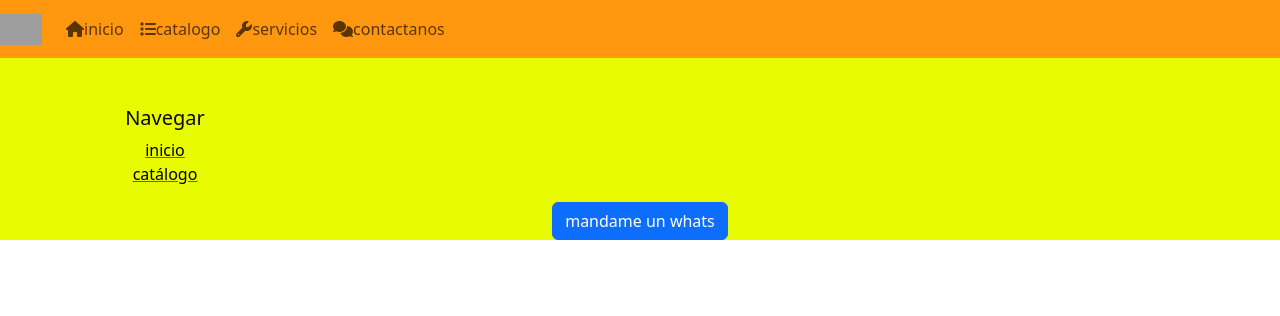
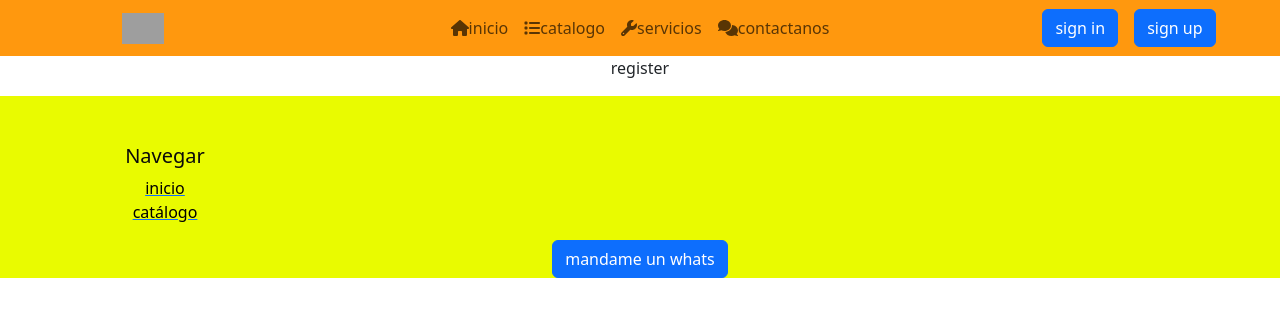
Before and after one commit to DrummerCG/Front-Decoraciones, a React (Create React App) app in the folder front-decoraciones/: page /sign-in in a window 1280 px wide. Shown: the top 316 px of the page. Built offline with nearby package versions, Linux system fonts and the light colour scheme; grey boxes are pictures that could not be loaded.

Commit message:
plantilla autentificacion
se anaden estilos y una plantilla basica para manejar autentificacion

```diff
--- a/front-decoraciones/src/components/App.js
+++ b/front-decoraciones/src/components/App.js
@@ -6,6 +6,8 @@ import Home from './specific/Home';
 import Catalog from './specific/Catalog';
 import Services from './specific/Services';
 import ContactUs from './specific/ContactUs';
+import Login from './specific/user/authentification/Login';
+import Register from './specific/user/authentification/Register';
 import { BrowserRouter, Routes, Route } from 'react-router-dom';
 import 'bootstrap/dist/css/bootstrap.min.css';
 import '../styles/App.css'
@@ -20,11 +22,12 @@ function App() {
           <Route path="/catalogo" element={<Catalog />} />
           <Route path="/servicios" element={<Services />} />
           <Route path="/contactanos" element={<ContactUs />} />
+          <Route path="/login" element={<Login />} />
+          <Route path="/sign-in" element={<Register />} />
         </Routes>
         <Footer fecha = "prueba de props."/>
       </BrowserRouter>
     </div>
-
   );
 }
 
--- a/front-decoraciones/src/components/base/Header.js
+++ b/front-decoraciones/src/components/base/Header.js
@@ -1,38 +1,49 @@
 import React from 'react';
-import { Navbar, Nav } from 'react-bootstrap';
-import { Link } from 'react-router-dom';
-import {faHome, faList, faWrench, faComments } from '@fortawesome/free-solid-svg-icons';
-import {FontAwesomeIcon } from '@fortawesome/react-fontawesome';
+import { Navbar, Nav, Button } from 'react-bootstrap';
+import { Link, useNavigate } from 'react-router-dom';
+import { faHome, faList, faWrench, faComments } from '@fortawesome/free-solid-svg-icons';
+import { FontAwesomeIcon } from '@fortawesome/react-fontawesome';
+import UserOptions from '../specific/user/UserOptions';
 
 
 const Header = () => {
+
+    const navigate = useNavigate();
+
     return (
-        <Navbar className="app-bg-primary">
+        <Navbar className='app-bg-primary row expand-lg fixed-top sticky-top' id='app-navbar'>
+            <div className='col-3'>
                 <Navbar.Brand className='mr-auto' href='/'>
                     <img src={"https://www.zarla.com/images/zarla-aura-pop-1x1-2400x2400-20210614-9374fqjfdqb9wjfddjgq.png?crop=1:1,smart&width=250&dpr=2"} height='31.5' alt='small-company-logo' />
                 </Navbar.Brand>
-            <Nav className="ml-auto" navbar>
+            </div>
+            <div className='col-6' id='app-nav'>
+                <Nav className='d-flex align-items-center flex-grow-1 justify-content-center' navbar>
                     <Nav.Item className="d-flex align-items-center">
                         <Link className='nav-link' to='/'>
-                                <FontAwesomeIcon icon={faHome}/><span >inicio</span>
+                            <FontAwesomeIcon icon={faHome} /><span >inicio</span>
                         </Link>
                     </Nav.Item>
                     <Nav.Item className="d-flex align-items-center">
                         <Link className='nav-link' to='/catalogo'>
-                                <FontAwesomeIcon icon={faList}/><span >catalogo</span>
+                            <FontAwesomeIcon icon={faList} /><span >catalogo</span>
                         </Link>
                     </Nav.Item>
                     <Nav.Item className="d-flex align-items-center">
                         <Link className='nav-link' to='/servicios'>
-                            <FontAwesomeIcon icon={faWrench}/><span >servicios</span>
+                            <FontAwesomeIcon icon={faWrench} /><span >servicios</span>
                         </Link>
                     </Nav.Item>
                     <Nav.Item className="d-flex align-items-center">
                         <Link className='nav-link' to='/contactanos'>
-                            <FontAwesomeIcon icon={faComments}/><span >contactanos</span>
+                            <FontAwesomeIcon icon={faComments} /><span >contactanos</span>
                         </Link>
                     </Nav.Item>
                 </Nav>
+            </div>
+            <div className='col-3' id='app-auth'>
+                <UserOptions />
+            </div>
         </Navbar>
     )
 
--- /dev/null
+++ b/front-decoraciones/src/components/specific/user/UserOptions.js
@@ -0,0 +1,33 @@
+import React, {useState} from "react";
+import { Button } from 'react-bootstrap';
+import { useNavigate } from 'react-router-dom';
+
+const UserOptions = () => {
+    const [isLogged, setIsLogged] = useState(false);
+
+    const navigate = useNavigate();
+
+    const handleSignInClick = () => {
+        navigate('/login');
+    };
+
+    const handleRegisterClick = () => {
+        navigate('/sign-in');
+    }
+
+    if (isLogged) {
+        return (
+            <div>
+                <Button className='me-3' id='app-sign-in-button'> sign out </Button>
+            </div>
+        )
+    }
+    return (
+        <>
+            <Button className='me-3' id='app-sign-in-button' onClick={handleSignInClick}> sign in </Button>
+            <Button id='app-sign-up-button' onClick={handleRegisterClick}> sign up </Button>
+        </>
+    )
+}
+
+export default UserOptions;
--- /dev/null
+++ b/front-decoraciones/src/components/specific/user/authentification/Login.js
@@ -0,0 +1,65 @@
+import React, { useState } from "react";
+import Button from 'react-bootstrap/Button';
+import Form from 'react-bootstrap/Form';
+import Modal from 'react-bootstrap/Modal';
+
+const Login = () => {
+    const [show, setShow] = useState(false);
+
+    const handleClose = () => setShow(false);
+    const handleShow = () => setShow(true);
+
+    return (
+        <>
+            <Button
+                variant="primary" onClick={handleShow}>
+                Iniciar Sesión
+            </Button>
+
+            <Modal show={show} onHide={handleClose}>
+                <Modal.Header closeButton>
+                    <Modal.Title>Iniciar Sesión</Modal.Title>
+
+                </Modal.Header>
+                <Modal.Body>
+                    <Form>
+                        <Form.Group className="mb-3" controlId="formBasicEmail">
+                            <Form.Label>Correo
+                                electrónico</Form.Label>
+                            <Form.Control type="email" placeholder="Enter email" />
+                        </Form.Group>
+
+                        <Form.Group className="mb-3" controlId="formBasicPassword">
+                            <Form.Label>Contraseña</Form.Label>
+
+                            <Form.Control type="password" placeholder="Password" />
+                        </Form.Group>
+                        <Form.Group className="mb-3">
+                            <Form.Check type="checkbox"
+                                label="Recordar contraseña" />
+                        </Form.Group>
+                        <Button variant="primary" type="submit">
+                            Iniciar Sesión
+                        </Button>
+                    </Form>
+
+                    <p>O inicia sesión con:</p>
+                    <Button variant="outline-google">
+                        <i className="bi bi-google"></i> Iniciar sesión con Google
+                    </Button>
+                    <Button variant="outline-facebook">
+                        <i className="bi bi-facebook"></i> Iniciar sesión con Facebook
+                    </Button>
+                </Modal.Body>
+                <Modal.Footer>
+                    <Button variant="secondary" onClick={handleClose}>
+                        Cerrar
+                    </Button>
+                </Modal.Footer>
+            </Modal>
+        </>
+    );
+
+}
+
+export default Login;
--- /dev/null
+++ b/front-decoraciones/src/components/specific/user/authentification/Register.js
@@ -0,0 +1,9 @@
+import React from "react";
+
+const Register = () => {
+    return(
+        <p>register</p>
+    )
+}
+
+export default Register;
```
Also changed, not shown: 1 other file (tests, documents, lock files or other folders). Lines whose indentation alone changed are shown as unchanged.
